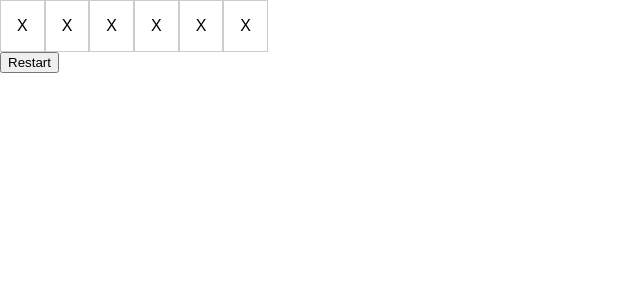
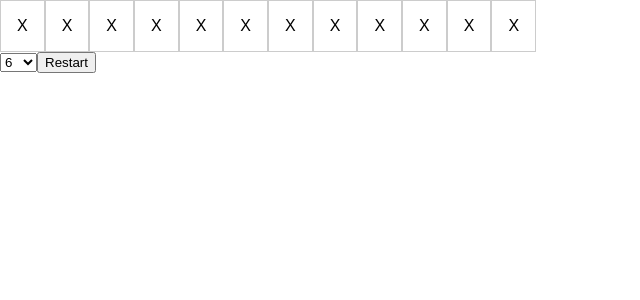
Before and after one commit to danieldecsi/memory-card-game, a React (Create React App) app: page / in a window 1280 px wide. Shown: the top 300 px of the page, without its empty margins (0-640 px from the left). Built offline with nearby package versions, Linux system fonts and the light colour scheme.

Commit message:
Add select to change the deck size

```diff
--- a/src/App.js
+++ b/src/App.js
@@ -6,16 +6,17 @@ class App extends Component {
     super(props);
 
     this.state = {
-      deck: this.initializeDeck(),
+      deckSize: 6,
+      deck: this.initializeDeck(6),
     };
+
+    this.numberOfCards = Array.from({ length: 15 }).map((_, index) => index + 6);
   }
 
-  initializeDeck() {
-    const DECK_SIZE = 3;
-
+  initializeDeck(deckSize) {
     const deck = [
-      ...Array.from({ length: DECK_SIZE }).map((_, index) => index),
-      ...Array.from({ length: DECK_SIZE }).map((_, index) => index),
+      ...Array.from({ length: deckSize }).map((_, index) => index),
+      ...Array.from({ length: deckSize }).map((_, index) => index),
     ].map(this.intializeCard);
 
     for (let i = 0; i < deck.length; i++) {
@@ -53,6 +54,14 @@ class App extends Component {
             </div>
           ))}
         </div>
+        <select
+          value={this.state.deckSize}
+          onChange={this.onDeckSizeChange}
+        >
+          {this.numberOfCards.map((n) => (
+            <option key={n} value={n}>{n}</option>
+          ))}
+        </select>
         <button onClick={this.restart}>Restart</button>
       </Fragment>
     );
@@ -129,9 +138,15 @@ class App extends Component {
     }
   }
 
+  onDeckSizeChange = (e) => {
+    const deckSize = parseInt(e.target.value, 10);
+
+    this.setState(() => ({ deckSize }));
+  }
+
   restart = () => {
-    this.setState(() => ({
-      deck: this.initializeDeck(),
+    this.setState(({ deckSize }) => ({
+      deck: this.initializeDeck(deckSize),
     }))
   }
 }
```
